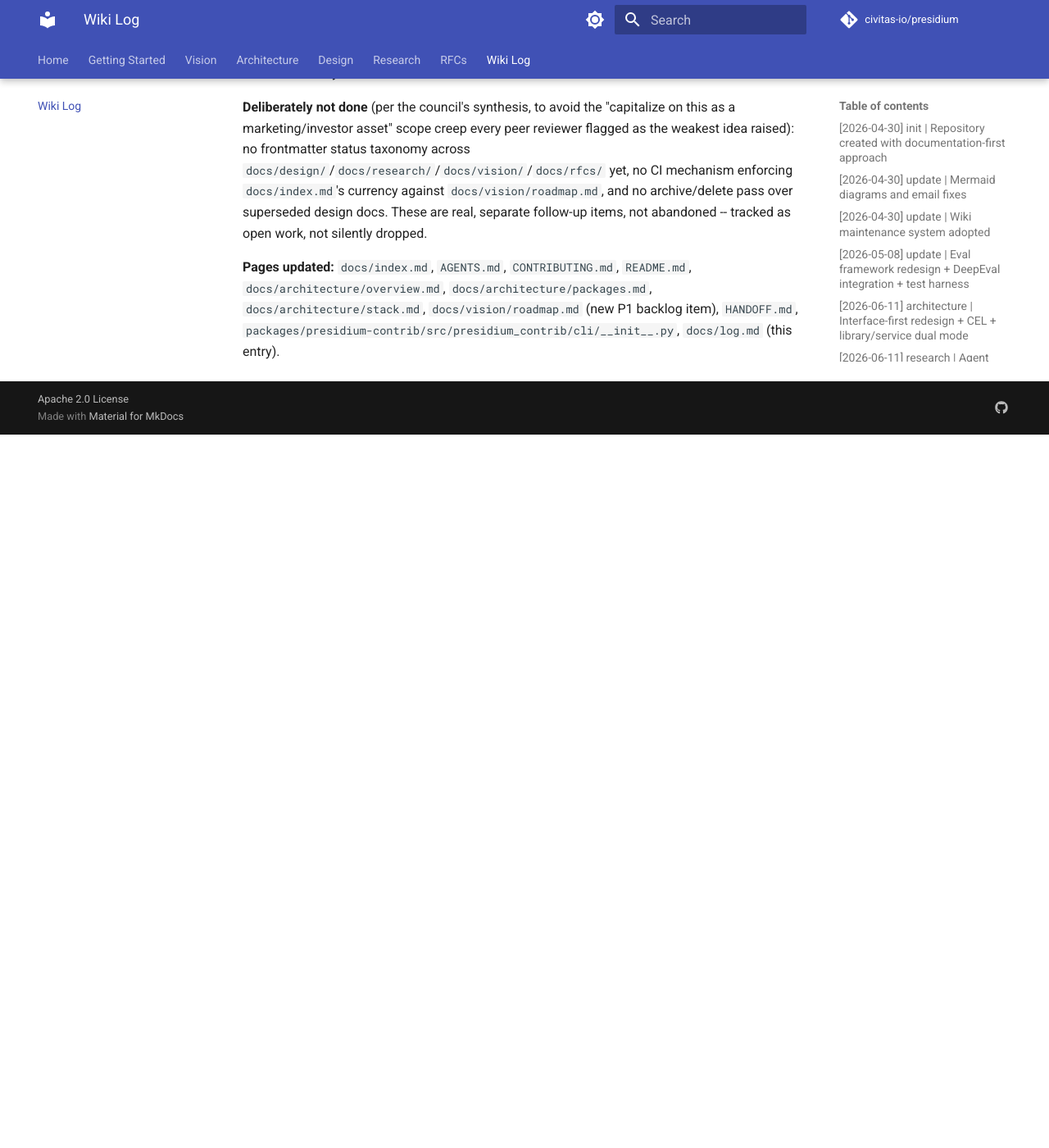
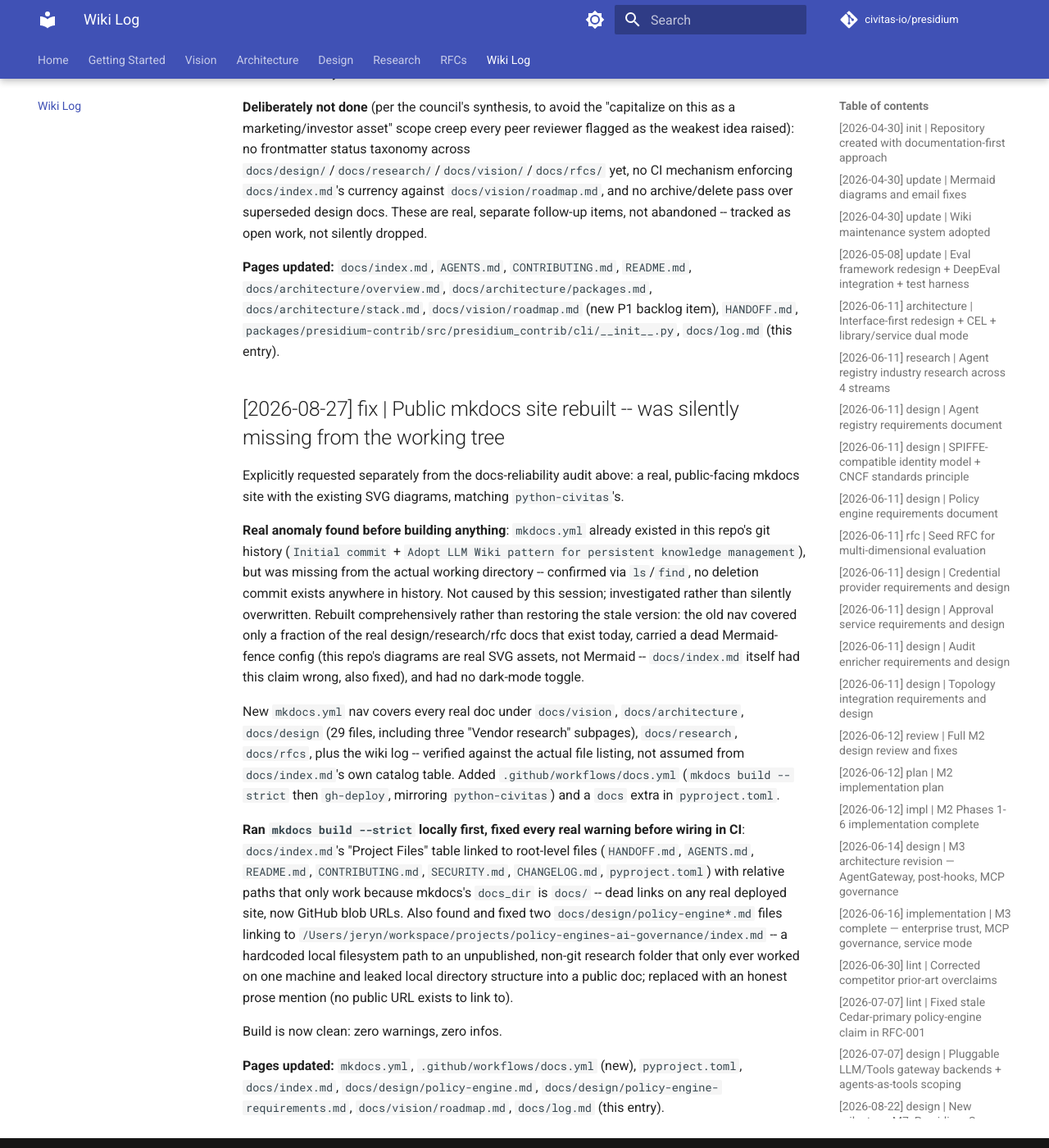
Before and after one commit to civitas-io/presidium, an MkDocs documentation site: the page built from docs/log.md, in a window 1280 px wide and 1400 px high, scrolled down 44773 px. Shown: the whole window at 82% size. Built offline with MkDocs 1.6.1 and Material for MkDocs 9.7.7, drawn with Linux system fonts in a browser that asks for light colours; comment, search, counter and statistics services are not loaded; before the commit the page ends 45303 px from its top, so only the background shows below that.

Commit message:
docs: record the mkdocs site work in the plan/log/handoff docs
Follow-up to the mkdocs site build (f3a36cc): marks the "mkdocs build
--strict" item in docs/vision/roadmap.md's P1 backlog as done, adds the
dated docs/log.md entry per this repo's own convention, and a short
HANDOFF.md pointer.

Co-Authored-By: Claude Sonnet 5 <noreply@anthropic.com>

```diff
--- a/docs/log.md
+++ b/docs/log.md
@@ -1764,3 +1764,39 @@ abandoned -- tracked as open work, not silently dropped.
 `docs/architecture/overview.md`, `docs/architecture/packages.md`, `docs/architecture/stack.md`,
 `docs/vision/roadmap.md` (new P1 backlog item), `HANDOFF.md`,
 `packages/presidium-contrib/src/presidium_contrib/cli/__init__.py`, `docs/log.md` (this entry).
+
+## [2026-08-27] fix | Public mkdocs site rebuilt -- was silently missing from the working tree
+
+Explicitly requested separately from the docs-reliability audit above: a real, public-facing
+mkdocs site with the existing SVG diagrams, matching `python-civitas`'s.
+
+**Real anomaly found before building anything**: `mkdocs.yml` already existed in this repo's git
+history (`Initial commit` + `Adopt LLM Wiki pattern for persistent knowledge management`), but was
+missing from the actual working directory -- confirmed via `ls`/`find`, no deletion commit exists
+anywhere in history. Not caused by this session; investigated rather than silently overwritten.
+Rebuilt comprehensively rather than restoring the stale version: the old nav covered only a
+fraction of the real design/research/rfc docs that exist today, carried a dead Mermaid-fence
+config (this repo's diagrams are real SVG assets, not Mermaid -- `docs/index.md` itself had this
+claim wrong, also fixed), and had no dark-mode toggle.
+
+New `mkdocs.yml` nav covers every real doc under `docs/vision`, `docs/architecture`,
+`docs/design` (29 files, including three "Vendor research" subpages), `docs/research`,
+`docs/rfcs`, plus the wiki log -- verified against the actual file listing, not assumed from
+`docs/index.md`'s own catalog table. Added `.github/workflows/docs.yml` (`mkdocs build --strict`
+then `gh-deploy`, mirroring `python-civitas`) and a `docs` extra in `pyproject.toml`.
+
+**Ran `mkdocs build --strict` locally first, fixed every real warning before wiring in CI**:
+`docs/index.md`'s "Project Files" table linked to root-level files (`HANDOFF.md`, `AGENTS.md`,
+`README.md`, `CONTRIBUTING.md`, `SECURITY.md`, `CHANGELOG.md`, `pyproject.toml`) with relative
+paths that only work because mkdocs's `docs_dir` is `docs/` -- dead links on any real deployed
+site, now GitHub blob URLs. Also found and fixed two `docs/design/policy-engine*.md` files linking
+to `/Users/jeryn/workspace/projects/policy-engines-ai-governance/index.md` -- a hardcoded local
+filesystem path to an unpublished, non-git research folder that only ever worked on one machine
+and leaked local directory structure into a public doc; replaced with an honest prose mention (no
+public URL exists to link to).
+
+Build is now clean: zero warnings, zero infos.
+
+**Pages updated:** `mkdocs.yml`, `.github/workflows/docs.yml` (new), `pyproject.toml`,
+`docs/index.md`, `docs/design/policy-engine.md`, `docs/design/policy-engine-requirements.md`,
+`docs/vision/roadmap.md`, `docs/log.md` (this entry).
--- a/docs/vision/roadmap.md
+++ b/docs/vision/roadmap.md
@@ -294,8 +294,12 @@ real, separate work, not automatically unblocked by this alone.
     `docs/architecture/*`, `docs/guides/getting-started.md`, and `README.md` — explicitly
     excluding `docs/design/research/vision/rfcs`, where forcing Draft code sketches to import-check
     against current source would produce false positives and train people to ignore the check.
-  - `mkdocs build --strict` in the docs deploy workflow, after fixing whatever real broken
-    links/anchors it finds first.
+  - ✅ `mkdocs build --strict` in the docs deploy workflow — **done, 2026-08-27**, as part of
+    building this repo's first real mkdocs site (`mkdocs.yml`, `docs/index.md`,
+    `.github/workflows/docs.yml`). Found a pre-existing `mkdocs.yml` was missing from the working
+    tree entirely (in git history, absent on disk — unrelated to this audit, fixed alongside it)
+    and two docs/design/policy-engine*.md files hardcoding a local-machine-only filesystem path.
+    Strict build is clean: zero warnings.
   - An explicit archive/delete-vs-label decision for any design docs clearly superseded by a
     shipped milestone, rather than defaulting to "label everything in place" forever.
   - AGENTS.md needs no thin-router rework — it's already 389 lines with its own documented
```
Also changed, not shown: HANDOFF.md (+8 -2 lines).
